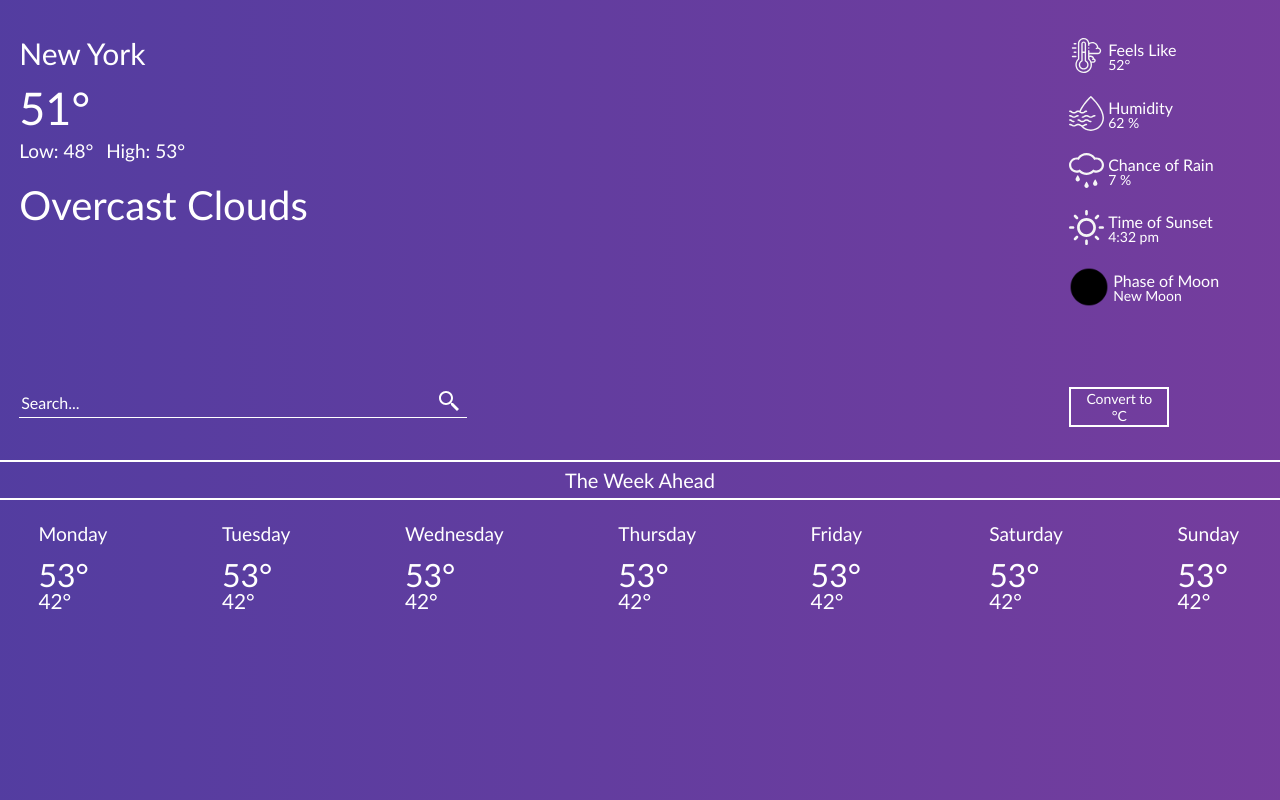
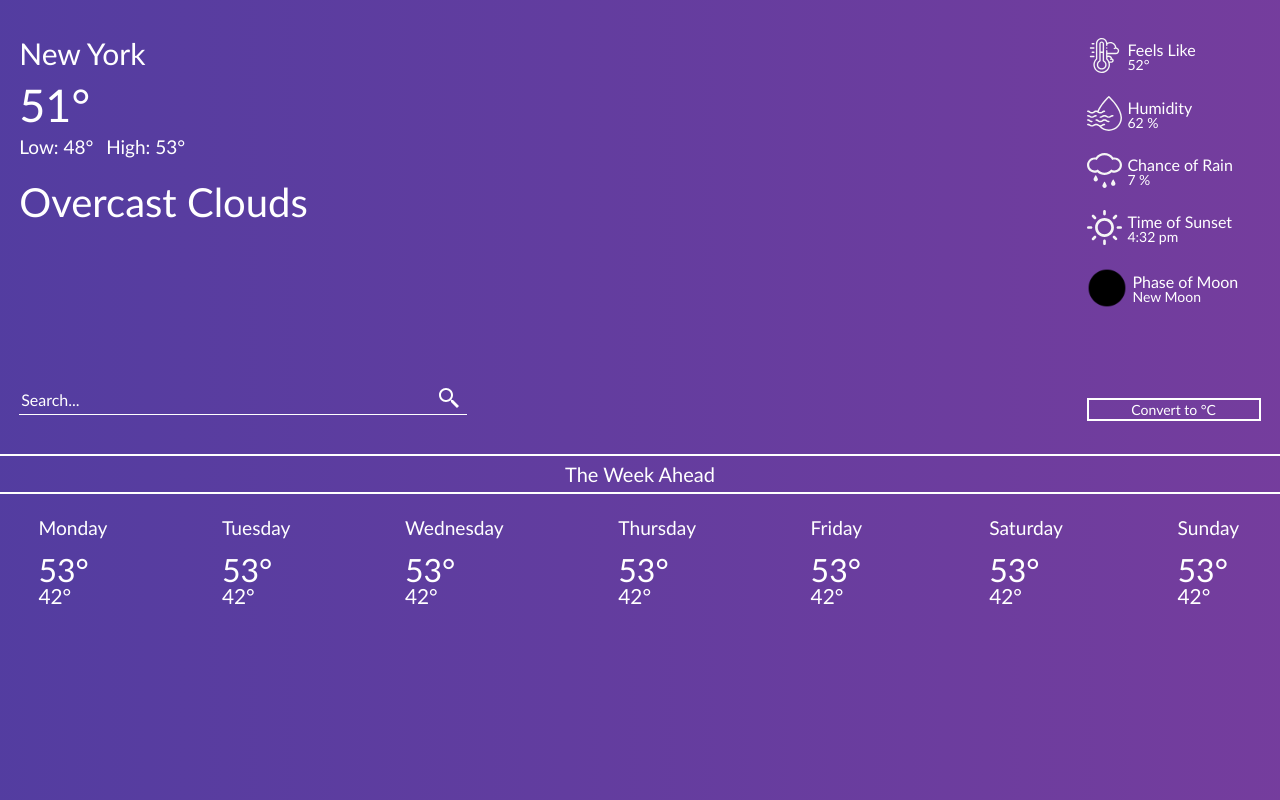
Before and after one commit to ChristopherCummins/weather-app, a website: page index.html in a window 1280 px wide. Shown: the top 800 px of the page. Drawn offline with nearby package versions, Linux system fonts and the light colour scheme; no server answers.

Commit message:
style updates

```diff
--- a/style.css
+++ b/style.css
@@ -18,7 +18,7 @@ body {
 .leftDescriptionBox {
   display: flex;
   flex-direction: column;
-  padding-left: 1.5%;
+  margin-left: 1.5%;
   align-items: left;
   width: 50%;
 }
@@ -36,7 +36,7 @@ body {
 
 .temperature {
   font-size: 45px;
-  padding-top: 1.5%;
+  padding-top: 1%;
   padding-bottom: 1.5%;
   color: white;
 }
@@ -73,7 +73,6 @@ body {
 .rightDescriptionBox {
   display: flex;
   flex-direction: column;
-  padding-right: 1.5%;
   flex-grow: .1;
 }
 
@@ -99,7 +98,7 @@ body {
 
 .rightIcon {
   align-self: center;
-  padding-right: 2%;
+  margin-right: 3%;
 }
 
 /* .filterSVG {
@@ -111,7 +110,7 @@ body {
   display: flex;
   flex-direction: column;
   justify-content: space-around;
-  padding-bottom: 30%;
+  padding-bottom: 35%;
 }
 
 .bottomContainer {
@@ -153,8 +152,8 @@ hr {
     align-items: center;
     justify-content: space-between;
     width: auto;
-    padding-left: 3%;
-    padding-right: 3%;
+    margin-left: 3%;
+    margin-right: 3%;
   }
 }
 
@@ -293,16 +292,17 @@ input::placeholder{
   background: none;
   border: 2px solid #ffffff;
   text-align: center;
-  width: 100px;
   text-decoration: none;
   display: inline-block;
   font-size: 14px;
+  width: 100%;
   color: white;
   font-family: 'Gill Sans', 'Gill Sans MT', Calibri, 'Trebuchet MS', sans-serif;
 }
 
 .buttonHolder {
   display: block;
+  margin-right: 10%;
   align-items: center;
 }
 
```
